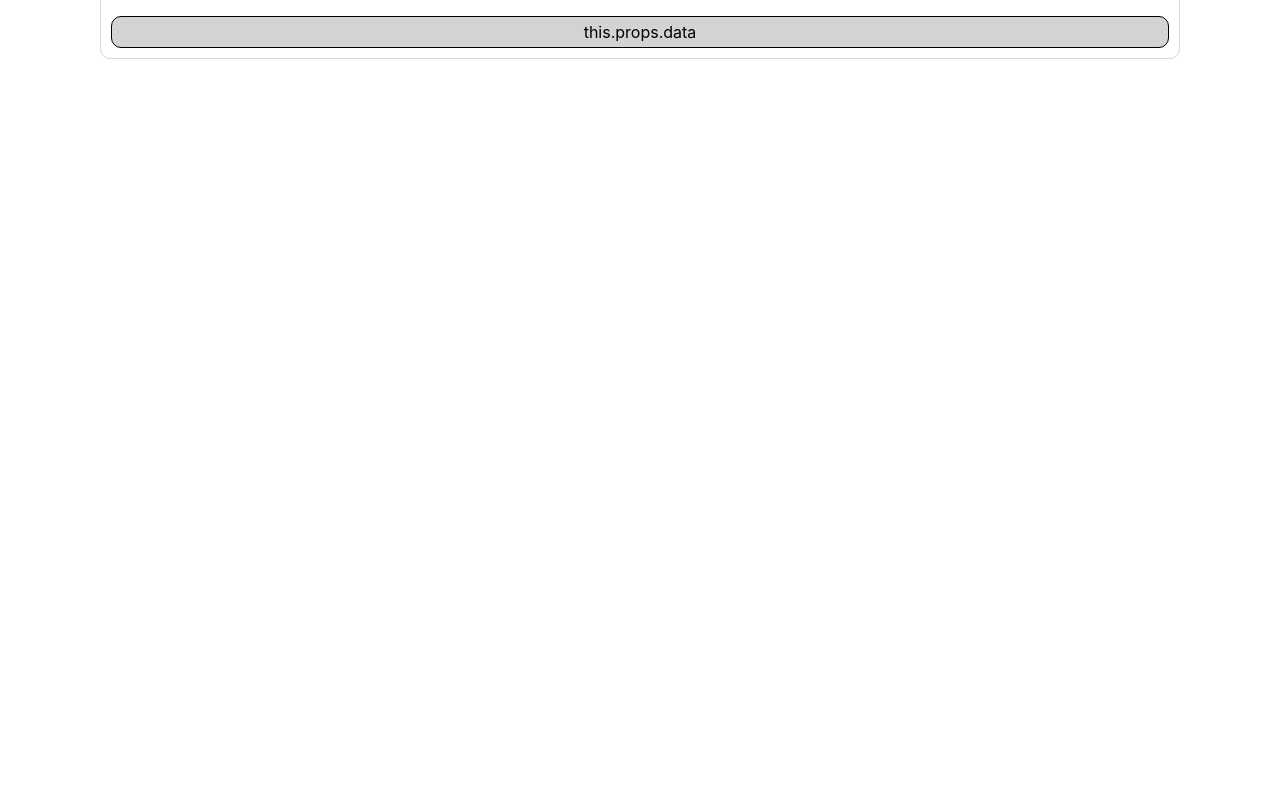
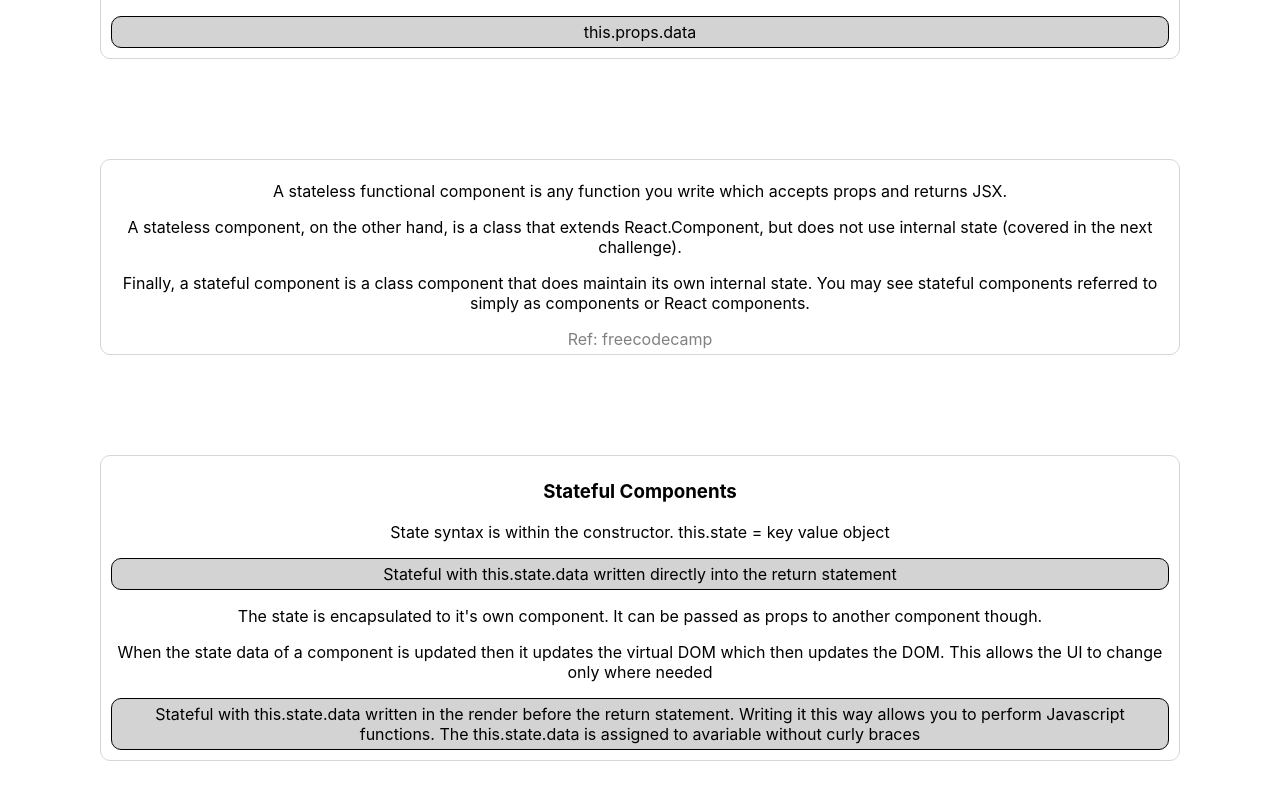
Before and after one commit to phongnguyen39/freecodecamp_react, a React (Create React App) app in the folder freecodecamp/: page / in a window 1280 px wide. Shown: the part 2299-3099 px from the top of the page. Before the commit the page ends 2513 px from the top, so only its background shows below. Built offline with nearby package versions, Linux system fonts and the light colour scheme.

Commit message:
Getting into Stateful components

```diff
--- a/freecodecamp/src/index.js
+++ b/freecodecamp/src/index.js
@@ -7,8 +7,8 @@ import * as serviceWorker from './serviceWorker';
 
 const github = <a href='https://www.github.com' target='_blank' >Github</a>
 
-const URLs =()=> {
-  return(
+const URLs = () => {
+  return (
     <div>
       <a href='https://www.github.com' target='_blank' >Github</a>
       <a href='https://www.linkedin.com/in/phongnguyenmha' target='_blank' >Linkedin</a>
@@ -86,12 +86,12 @@ const MyComponent = function () {
 }
 
 class CompTypes extends React.Component {
-  constructor(props){
+  constructor(props) {
     super(props)
   }
   render() {
     return (
-      <div className ='p_components'>
+      <div className='p_components'>
         <h3>Different types of components in React</h3>
         <h5 className='c_components' >pure JSX element syntax <pre><code>const JsxELement = </code></pre></h5>
         {/* <h5 className='c_components' onClick={jax}>pure JSX element syntax {jax}</h5> */}
@@ -121,7 +121,7 @@ const ParentComponent = () => {
 }
 
 const CurrentDate = (props) => {
-  return(
+  return (
     <div className='c_components'>
       <p>Current Date: {props.date}</p>
     </div>
@@ -131,31 +131,31 @@ const CurrentDate = (props) => {
 
 
 
-const DaysOfWeek =(props)=>{
-  return(
-    <div className = 'c_components'>
+const DaysOfWeek = (props) => {
+  return (
+    <div className='c_components'>
       <p>{props.dow.join(' | ')}</p>
     </div>
   )
 }
 
 class Calendar extends React.Component {
-  constructor(props){
+  constructor(props) {
     super(props);
   }
   render() {
-    return(
+    return (
       <div className='p_components'>
         <h3>This is an example of passing properties between components</h3>
         <h3>Calendar Component</h3>
-        <CurrentDate date={Date()}/>
+        <CurrentDate date={Date()} />
         <p>This Calendar component consist of two parts:</p>
         <ul>
           <li>ES6 class component</li>
           <li>Stateless functional component</li>
-          </ul>
-          <p>The ES6 class component has the constructor, super, and props.  .   The stateless functional component has the props and date attribute.  It is nested in the ES6 component.</p>
-          <DaysOfWeek dow = {["Mo","Tu","We","Th","Fr","Sa","Su"]} />
+        </ul>
+        <p>The ES6 class component has the constructor, super, and props.  .   The stateless functional component has the props and date attribute.  It is nested in the ES6 component.</p>
+        <DaysOfWeek dow={["Mo", "Tu", "We", "Th", "Fr", "Sa", "Su"]} />
       </div>
     )
   }
@@ -163,10 +163,10 @@ class Calendar extends React.Component {
 
 const DefaultProp = (props) => {
   return (
-    <div className = 'p_components'>
+    <div className='p_components'>
       <p>Default Prop</p>
       <p>.defaultProps passes a default value as a prop through a component if none is provided.   It can be overidden when another value is explicitly passed.</p>
-      <p className = 'c_components'>{props.someKey}</p>
+      <p className='c_components'>{props.someKey}</p>
       <p>Type something below to override the default</p>
     </div>
   )
@@ -180,9 +180,9 @@ class UsingThis extends React.Component {
   constructor(props) {
     super(props);
   }
-  render(){
+  render() {
     return (
-      <div className = 'p_components'>
+      <div className='p_components'>
         <h3>Passing Props from ES6 Class Component to ES6 Class Components</h3>
         <p>Previous examples have been passing from ES6 Class to stateless function components</p>
         <p>Major difference is the use of "this" in front of the prop. </p>
@@ -192,6 +192,41 @@ class UsingThis extends React.Component {
   }
 }
 
+const AboutState = () => {
+  return (
+    <div className='p_components'>
+
+        <p>A stateless functional component is any function you write which accepts props and returns JSX.</p>
+        <p>A stateless component, on the other hand, is a class that extends React.Component, but does not use internal state (covered in the next challenge).</p>
+        <p>Finally, a stateful component is a class component that does maintain its own internal state. You may see stateful components referred to simply as components or React components.</p>
+      <a href='https://www.freecodecamp.org/learn/front-end-libraries/react/review-using-props-with-stateless-functional-components'>Ref: freecodecamp</a>
+    </div>
+  )
+}
+
+class FirstStatefulComponent extends React.Component {
+  constructor(props) {
+    super(props);
+    this.state= {
+      stateType: 'Stateful with this.state.data written directly into the return statement',
+      stateType2: 'Stateful with this.state.data written in the render before the return statement. Writing it this way allows you to perform Javascript functions.  The this.state.data is assigned to avariable without curly braces'
+    }
+  }
+
+  render() {
+    return (
+    <div className ='p_components'>
+      <h3>Stateful Components</h3>
+    <p>State syntax is within the constructor.  this.state = key value object</p>
+      <p className= 'c_components'>{this.state.stateType}</p>
+      <p>The state is encapsulated to it's own component.  It can be passed as props to another component though.</p>
+      <p>When the state data of a component is updated then it updates the virtual DOM which then updates the DOM.  This allows the UI to change only where needed</p>
+      <p className= 'c_components'>{this.state.stateType2}</p>
+
+    </div>
+    )
+  }
+}
 
 
 
@@ -204,17 +239,20 @@ class MainApp extends React.Component {
     return (
       <div className='container'>
         <div>
-          <h1 className = 'header'>React Playground</h1>
+          <h1 className='header'>React Playground</h1>
           <a href='https://github.com/phongnguyen39/freecodecamp_react' alt="Github link to readme" target='_blank'>For full notes see Github repo</a>
           {/* <SVGs /> */}
           <Descriptions array={['rate', 'fart']} />
           <CompTypes />
           <ParentComponent />
           {/* <PassingProps /> */}
-          <Calendar  />
+          <Calendar />
           <DefaultProp />
-          <DefaultProp someKey='Overidden Prop'/>
+          <DefaultProp someKey='Overidden Prop' />
           <UsingThis thisExample='this.props.data' />
+          <AboutState />
+          <FirstStatefulComponent />
+
           <Footer />
         </div>
       </div>
```
